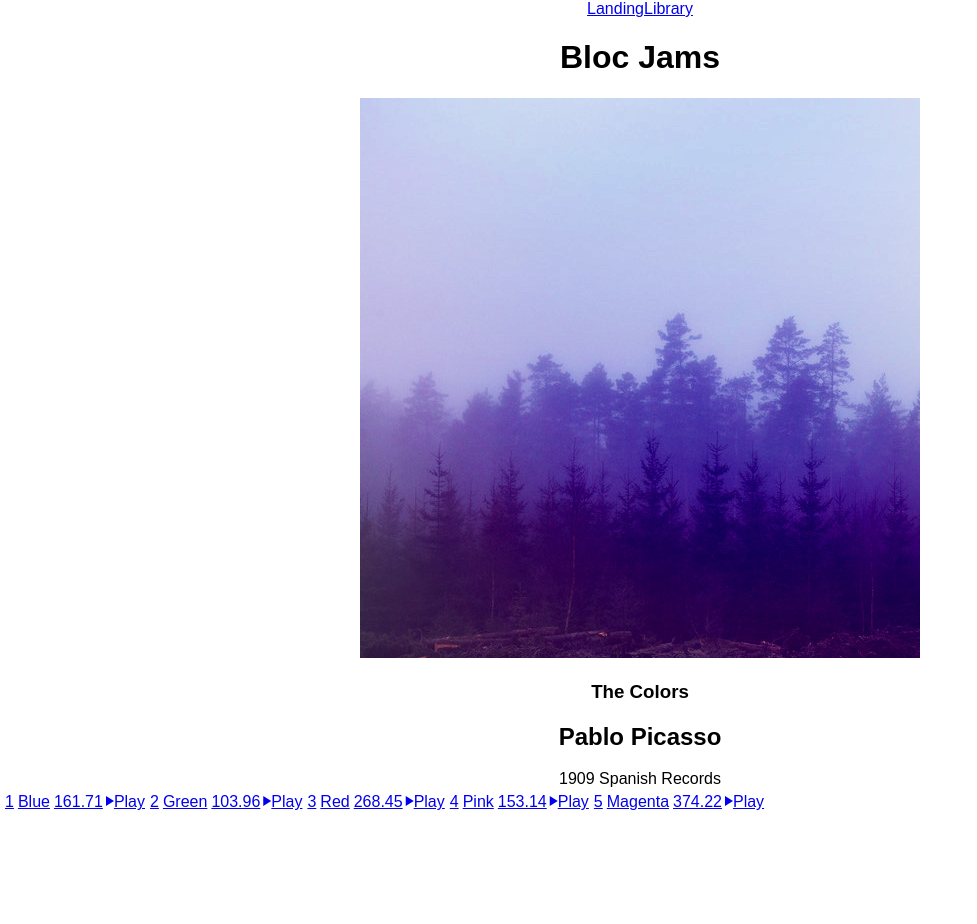
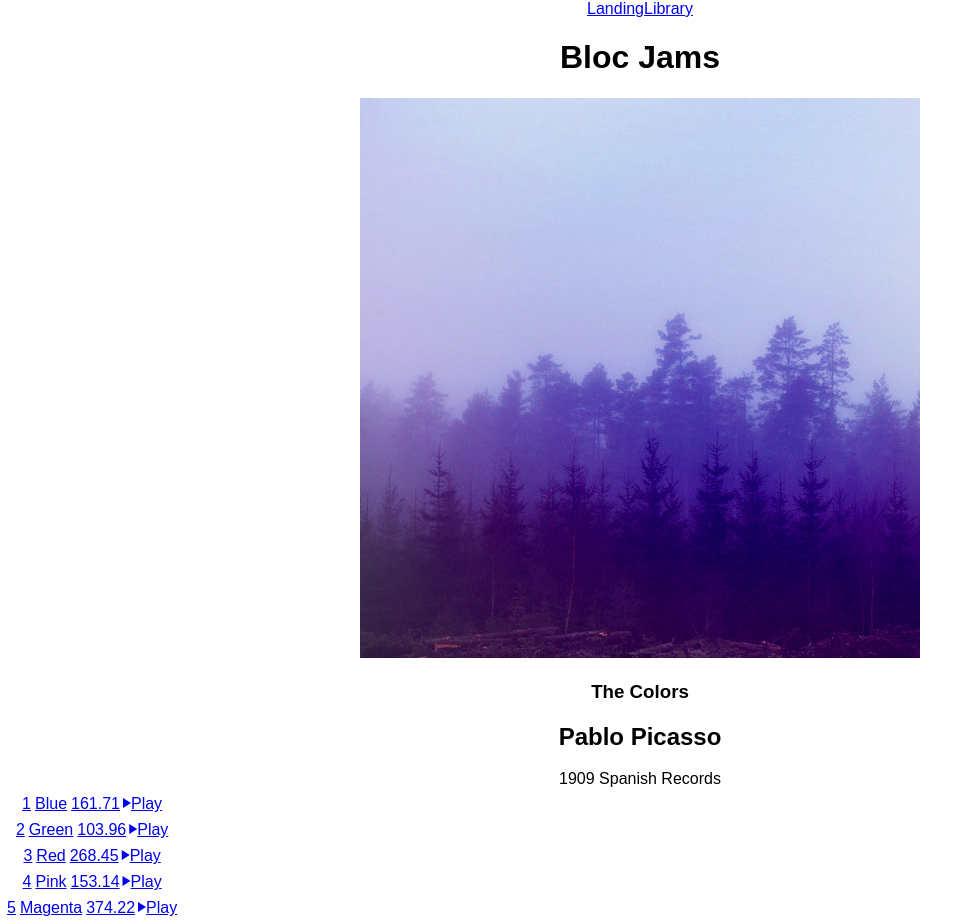
Before and after one commit to spengjohnson/bloc-jams-react, a React (Create React App) app: page /album/the-colors in a window 1280 px wide. Shown: the whole page, without its empty margins (0-977 px from the left). Before the commit the page ends 816 px from the top, so only its background shows below. Built offline with nearby package versions, Linux system fonts and the light colour scheme.

Commit message:
committing changes to Album.js and what I have right now

```diff
--- a/src/components/Album.js
+++ b/src/components/Album.js
@@ -29,27 +29,27 @@ class Album extends Component {
 					</div>
 			</section>
 			<table id="song-list">
+				<tbody>
 				<colgroup>
 					<col id="song-number-column" />
 					<col id="song-title-column" />
 					<col id="song-duration-column" />
 				</colgroup>
-				<tbody>
+
 					<section className="songs">
 						{
 							this.state.album.songs.map( (song,index) =>
+								<tr>
 									<Link to={`/album/${song.slug}`} key={index}>
-									<tr>
 											<td>{index + 1}</td>
 											<td>{song.title}</td>
 											<td>{song.duration}</td>
 											<span className="ion-ios-play">Play</span>
+									</Link>
 								</tr>
-								</Link>
 							)
 						}
 					</section>
-
 				</tbody>
 			</table>
 		</section>
```
Lines whose indentation alone changed are shown as unchanged.
